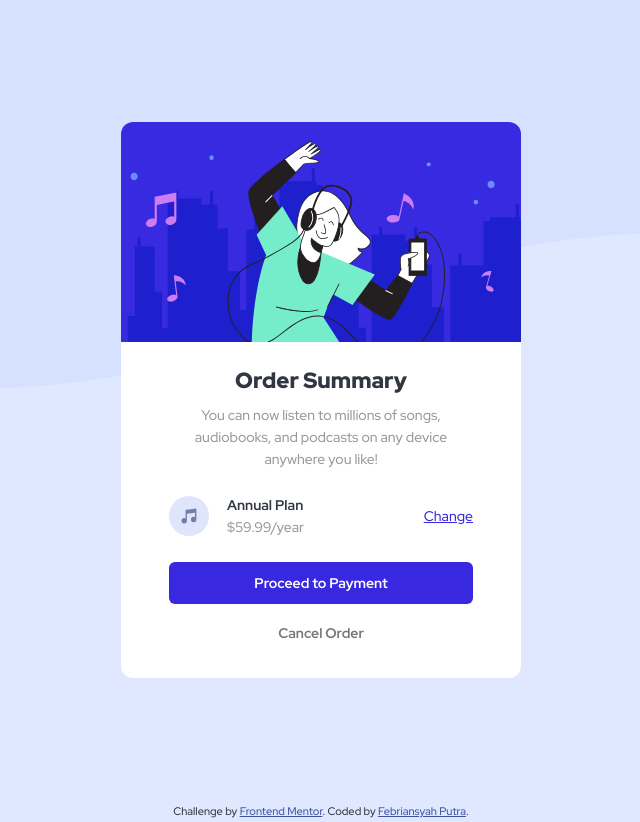
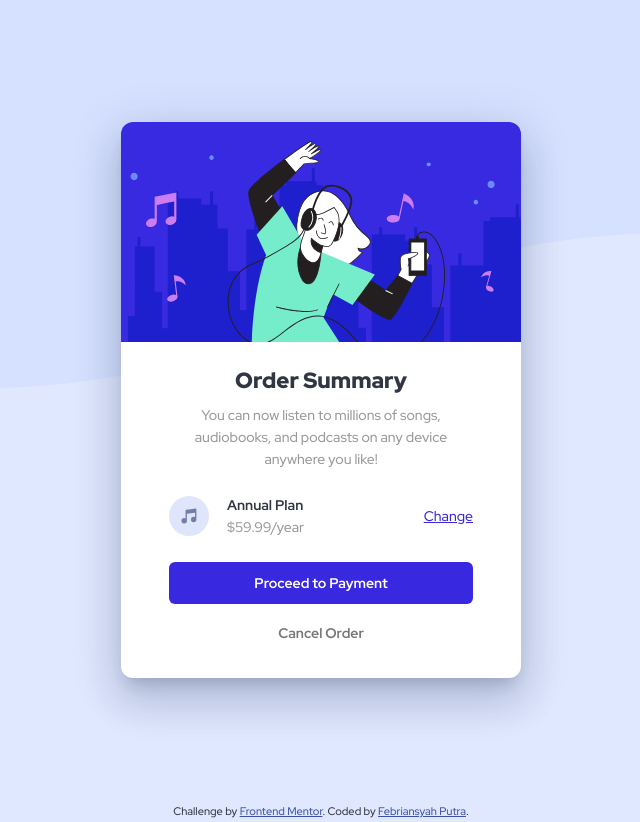
Before and after one commit to will-febri32/order-summary-component-main, a plain HTML site: page index.html in a window 1280 px wide. Shown: the whole page, without its empty margins (319-959 px from the left). Drawn offline with Linux system fonts and the light colour scheme.

Commit message:
Update shadow

```diff
--- a/index.css
+++ b/index.css
@@ -45,6 +45,9 @@ main {
 .card {
     background-color: #fff;
     border-radius: 12px;
+    box-shadow: 0px 24px 38px 3px rgba(31, 46, 85, 0.14),
+        0px 9px 46px 8px rgba(31, 46, 85, 0.12),
+        0px 11px 15px -7px rgba(31, 46, 85, 0.2);
     max-width: var(--card-max-width);
     overflow: hidden;
     width: 100%;
```
